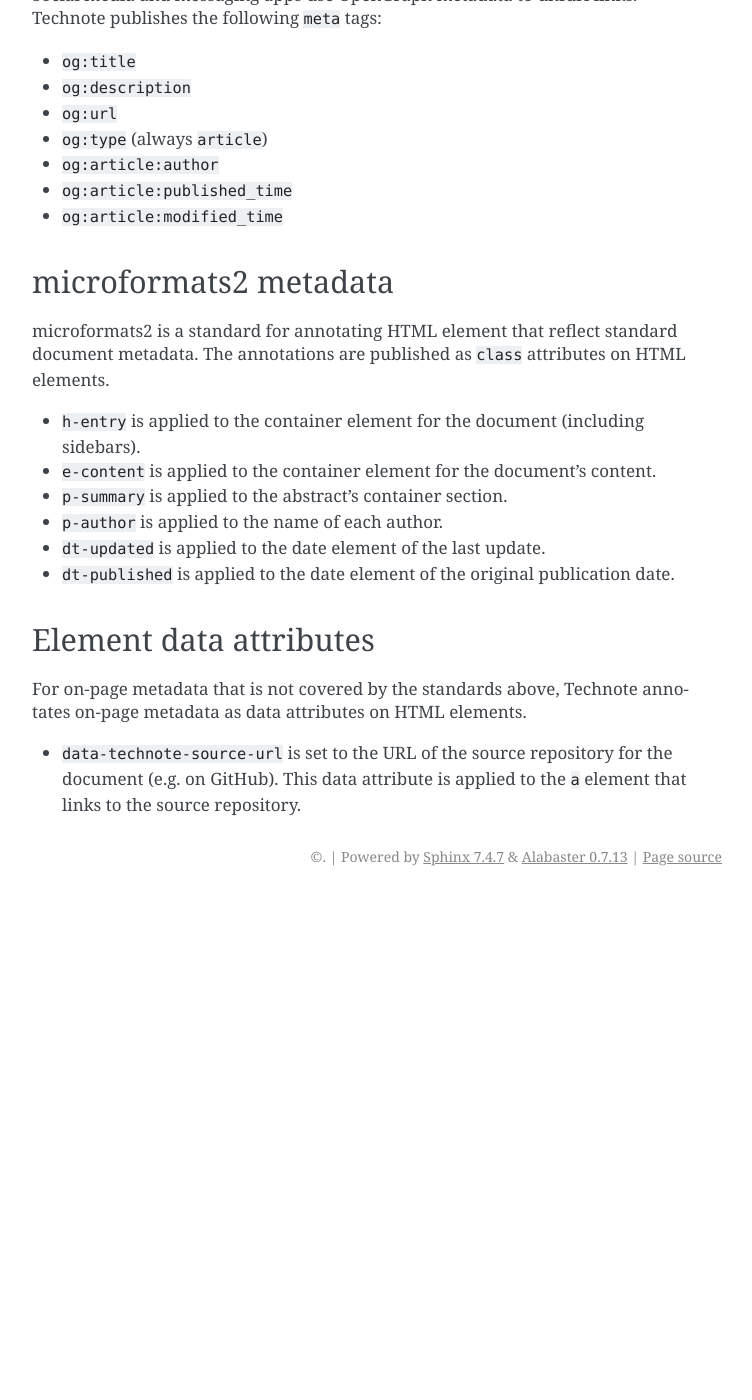
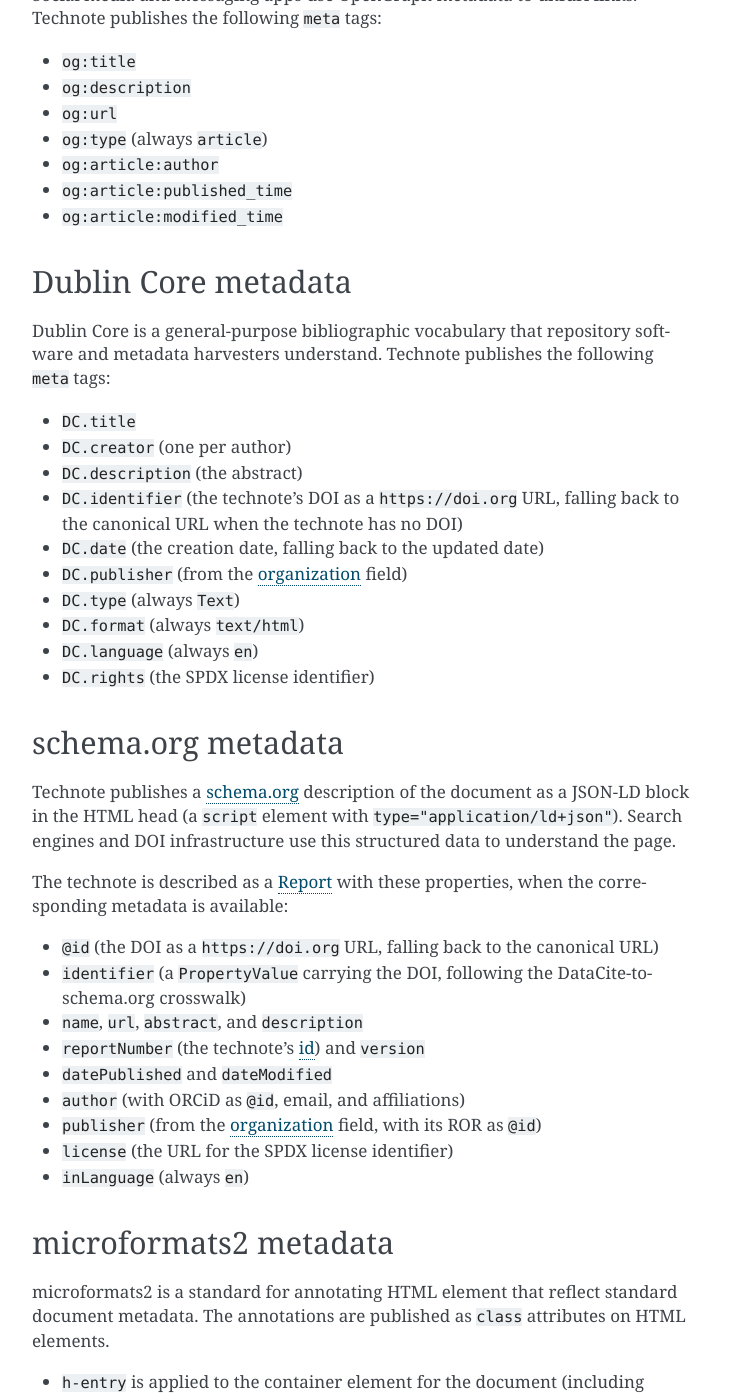
Before and after one commit to lsst-sqre/technote, a Sphinx documentation site: the page built from docs/user-guide/metadata.rst, in a window 1280 px wide and 1400 px high, scrolled down 1100 px. Shown: the whole window, without its empty margins (388-1140 px from the left). Built offline with Sphinx 7.4.7, drawn with Linux system fonts in a browser that asks for light colours; pages that are not in the unit, such as notebooks, are missing from menus; before the commit the page ends 1996 px from its top, so only the background shows below that; some of the changed text lies outside the part shown.

Commit message:
Document the DOI field and new head metadata
Describe the Dublin Core and schema.org metadata on the metadata
reference page, expand the technote.toml `doi` reference with the
accepted spellings and what setting it enables, and fix the
`citattion_doi` typo.

```diff
--- a/docs/user-guide/metadata.rst
+++ b/docs/user-guide/metadata.rst
@@ -4,7 +4,7 @@
 
 Technote publishes metadata with HTML documents.
 This metadata can be used for a number of purposes, from search engine optimization, to inclusion in Google Scholar, unfurling in social media and message apps, and even for maintaining institutional documentation indices.
-Technote uses supports a number of metadata standards, including Highwire Press, Open Graph, microformats2, and custom element annotations with data attributes.
+Technote uses supports a number of metadata standards, including Highwire Press, Open Graph, Dublin Core, schema.org (as JSON-LD), microformats2, and custom element annotations with data attributes.
 This page describes the metadata that Technote publishes.
 
 Standard HTML metadata
@@ -29,7 +29,7 @@
 - ``citation_author_email``
 - ``citation_author_orcid``
 - ``citation_date``
-- ``citattion_doi``
+- ``citation_doi`` (from the :ref:`doi <toml-technote-doi>` field)
 - ``citation_technical_report_number``
 - ``citation_fulltext_html_url``
 
@@ -46,6 +46,41 @@
 - ``og:article:author``
 - ``og:article:published_time``
 - ``og:article:modified_time``
+
+Dublin Core metadata
+====================
+
+Dublin Core is a general-purpose bibliographic vocabulary that repository software and metadata harvesters understand.
+Technote publishes the following ``meta`` tags:
+
+- ``DC.title``
+- ``DC.creator`` (one per author)
+- ``DC.description`` (the abstract)
+- ``DC.identifier`` (the technote's DOI as a ``https://doi.org`` URL, falling back to the canonical URL when the technote has no DOI)
+- ``DC.date`` (the creation date, falling back to the updated date)
+- ``DC.publisher`` (from the :ref:`organization <toml-technote-organization>` field)
+- ``DC.type`` (always ``Text``)
+- ``DC.format`` (always ``text/html``)
+- ``DC.language`` (always ``en``)
+- ``DC.rights`` (the SPDX license identifier)
+
+schema.org metadata
+===================
+
+Technote publishes a `schema.org <https://schema.org>`__ description of the document as a JSON-LD block in the HTML head (a ``script`` element with ``type="application/ld+json"``).
+Search engines and DOI infrastructure use this structured data to understand the page.
+
+The technote is described as a `Report <https://schema.org/Report>`__ with these properties, when the corresponding metadata is available:
+
+- ``@id`` (the DOI as a ``https://doi.org`` URL, falling back to the canonical URL)
+- ``identifier`` (a ``PropertyValue`` carrying the DOI, following the DataCite-to-schema.org crosswalk)
+- ``name``, ``url``, ``abstract``, and ``description``
+- ``reportNumber`` (the technote's :ref:`id <toml-technote-id>`) and ``version``
+- ``datePublished`` and ``dateModified``
+- ``author`` (with ORCiD as ``@id``, email, and affiliations)
+- ``publisher`` (from the :ref:`organization <toml-technote-organization>` field, with its ROR as ``@id``)
+- ``license`` (the URL for the SPDX license identifier)
+- ``inLanguage`` (always ``en``)
 
 microformats2 metadata
 ======================
```
Also changed, not shown: changelog.d/20260824_120000_doi_citation_metadata.md (added, +23 -0 lines), docs/user-guide/technote-toml.rst (+14 -0 lines).
